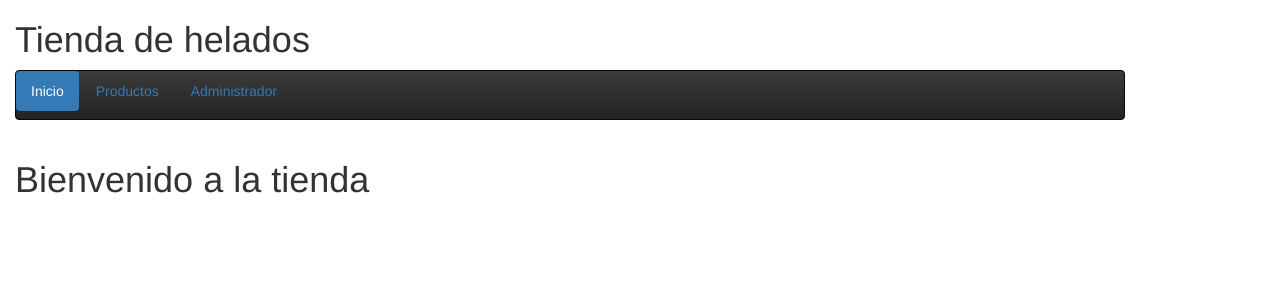
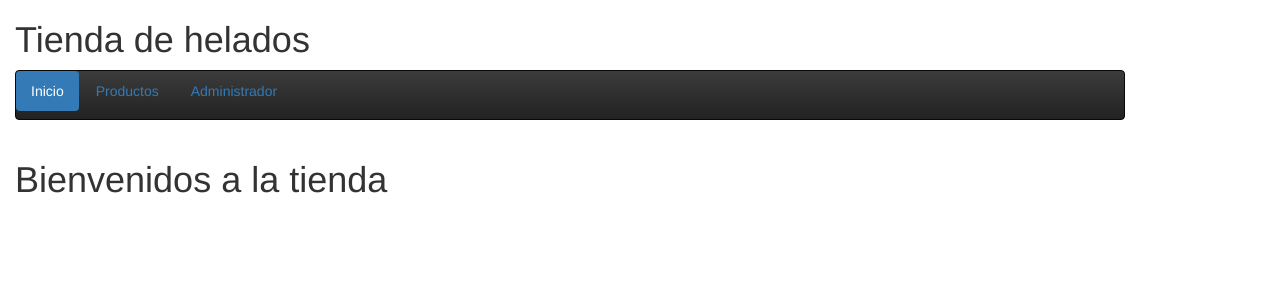
Before and after one commit to Luigui-Alain/sistema-tienda, a PHP site: page / in a window 1280 px wide. Shown: the top 300 px of the page. Run offline with PHP 8.4, Linux system fonts and the light colour scheme.

Commit message:
mi version

```diff
--- a/index.php
+++ b/index.php
@@ -3,7 +3,7 @@
 	<form action="" class="form-horizontal">
 <div class="col-md-8">
 	<article>
-			<h1>Bienvenido a la tienda </h1>
+			<h1>Bienvenidos a la tienda </h1>
 	</article>
 	</div>
 	</form>
```
